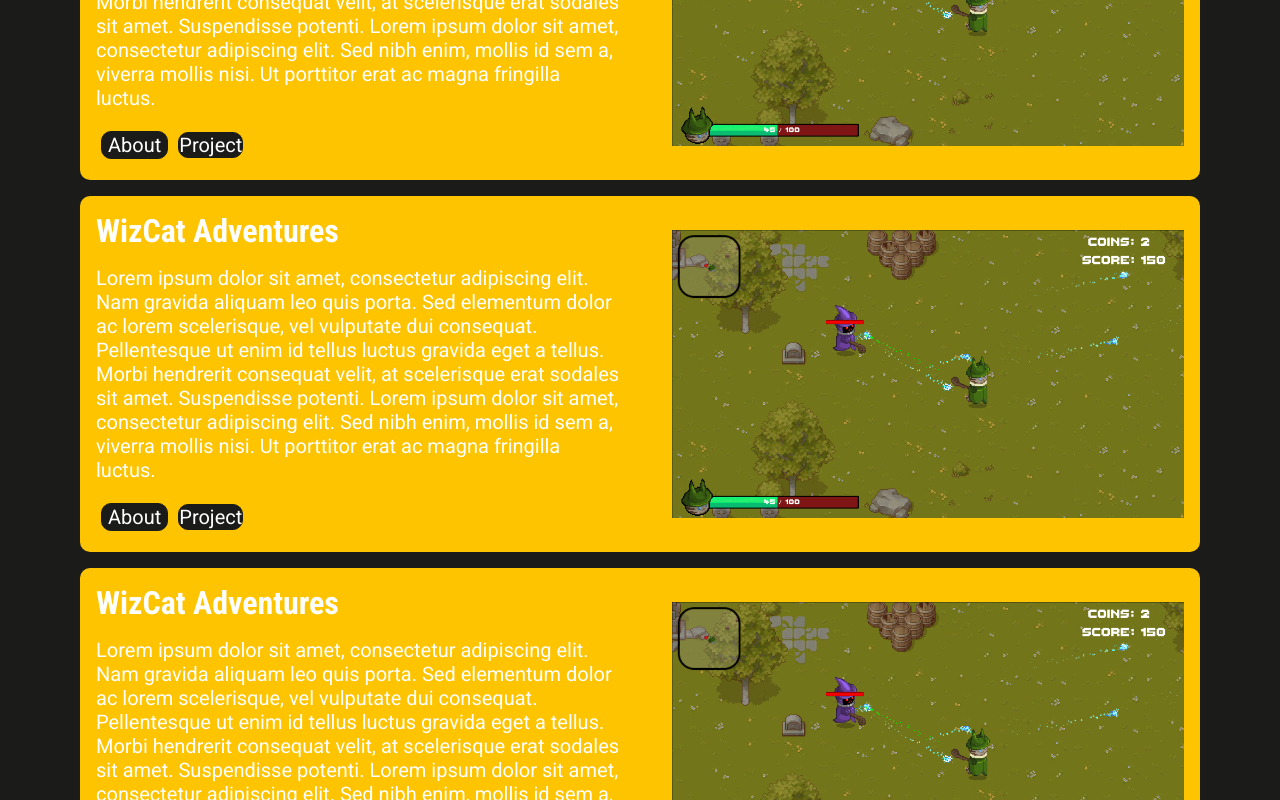
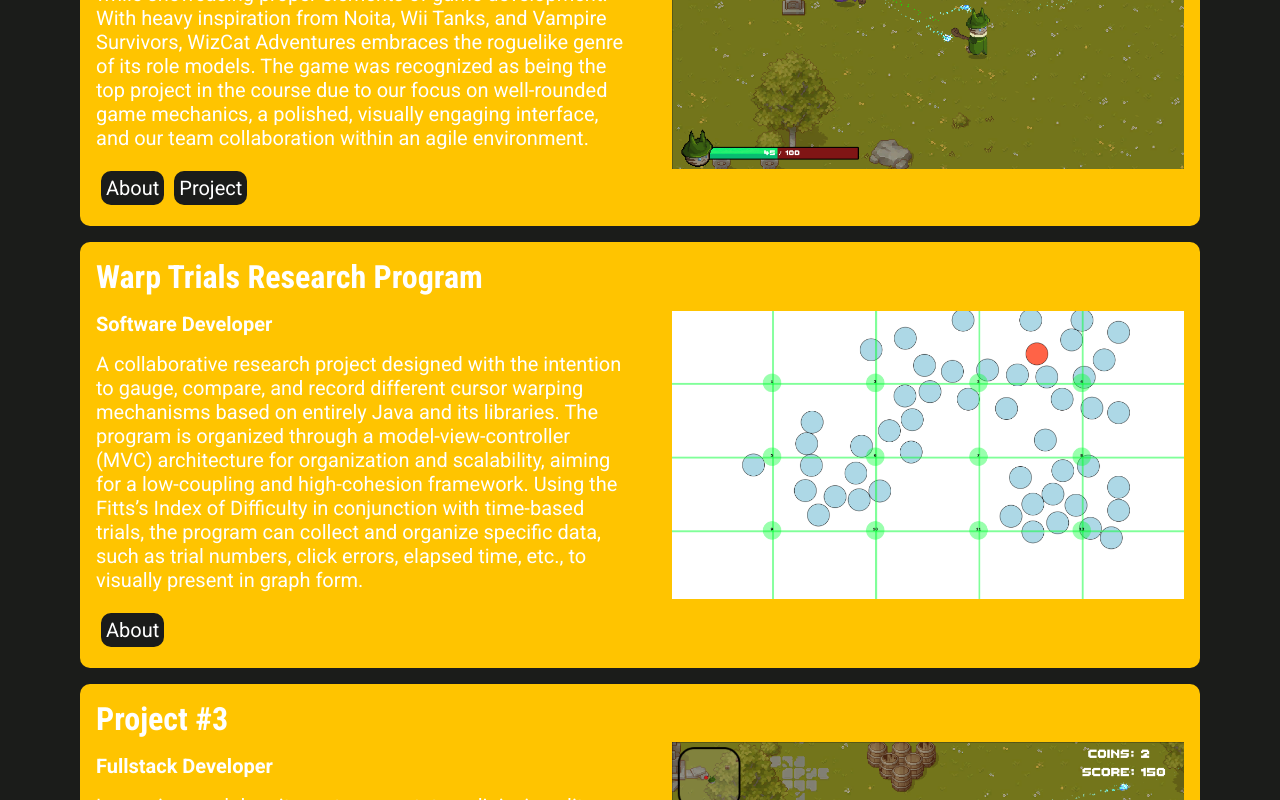
Before and after one commit to AndyCandyMandy/resume-website, a React (Create React App) app in the folder client/: page /homePage in a window 1280 px wide. Shown: the part 1220-2020 px from the top of the page. Built offline with nearby package versions, Linux system fonts and the light colour scheme.

Commit message:
Filled out 2 out of the 3 project sections
- Added css to project buttons
- Added warp trials preview image

```diff
--- a/client/src/App.css
+++ b/client/src/App.css
@@ -171,6 +171,12 @@ h3 {
   display: block;
 }
 
+.projectRoleDescription {
+  margin: clamp(1rem , 1vw, 2rem);
+  font-weight: bold;
+  text-align: center;
+}
+
 .projectDescription {
   margin: clamp(1rem , 1vw, 2rem);
 }
@@ -185,19 +191,26 @@ h3 {
 
 .projectBtn {
   background: #1b1c1a;
-  border: 1px solid #1b1c1a;
+  border: 5px solid #1b1c1a;
   margin: 5px;
   border-radius: 10px;
-  cursor: pointer;
+
 
   color: white;
   font-family: "Roboto", sans-serif;
   font-size: clamp(1.25rem, 1.5vw, 1.5rem);
   text-decoration: none;
+
+  transition: transform 0.2s ease-in-out;
+  cursor: pointer;
 }
 
 .projectBtn:hover {
-  background: #574610;
+  background: #2c2e2b;
+  border: 5px solid #2c2e2b;
+  color: #ffc400;
+
+  transform: scale(1.1);
 }
 
 .contactContent {
@@ -248,13 +261,15 @@ h3 {
   border-radius: 10px;
   padding: 15px;
 
-
+  transition: transform 0.2s ease-in-out;
   cursor: pointer;
 }
 
 .contactSubmitBtn:hover {
   background-color: #121212;
   color: #ffc400;
+
+  transform: scale(1.1);
 }
 
 .scrollBtn {
@@ -322,6 +337,10 @@ h3 {
     text-align: left;
   }
 
+  .projectRoleDescription {
+    text-align: left;
+  }
+
   .projectRespBox {
     flex-direction: row;
   }
--- a/client/src/pages/homePage.js
+++ b/client/src/pages/homePage.js
@@ -1,6 +1,7 @@
 import { useInView } from "react-intersection-observer";
 
 import wizcatPreview from '../images/WizCat_ProjectPreview.png';
+import warptrialPreview from '../images/WarpTrial_ProjectPreview.png';
 
 function App() {
 
@@ -87,13 +88,13 @@ function App() {
             <div className={`projectContent hiddenElement ${projectInView ? "fadeIn" : ""}`} style={{ animationDelay: "0.2s" }}>
               <div className="projectResBox">
                 <h3 className="projectHeader">WizCat Adventures</h3>
-
+                <p className="projectRoleDescription">Game Developer, Design Lead, and Artist</p>
                 <p className="projectDescription">
-                Lorem ipsum dolor sit amet, consectetur adipiscing elit. Nam gravida aliquam leo quis porta. Sed elementum dolor ac lorem scelerisque, vel vulputate dui consequat. Pellentesque ut enim id tellus luctus gravida eget a tellus. Morbi hendrerit consequat velit, at scelerisque erat sodales sit amet. Suspendisse potenti. Lorem ipsum dolor sit amet, consectetur adipiscing elit. Sed nibh enim, mollis id sem a, viverra mollis nisi. Ut porttitor erat ac magna fringilla luctus.
+                  WizCat Adventures is an indie game project developed in the span of 2.5 months, utilizing the Unity Game Engine while showcasing proper elements of game development. With heavy inspiration from Noita, Wii Tanks, and Vampire Survivors, WizCat Adventures embraces the roguelike genre of its role models. The game was recognized as being the top project in the course due to our focus on well-rounded game mechanics, a polished, visually engaging interface, and our team collaboration within an agile environment.
                 </p>
 
                 <div className="projectBtnBox">
-                  <button className="projectBtn">About</button>
+                  <a className="projectBtn" href="https://github.com/cmpt306team12/CMPT306-WizCat" target="_blank" rel="noreferrer">About</a>
                   <a className="projectBtn" href="https://allahgold.itch.io/wizcat" target="_blank" rel="noreferrer">Project</a>
                 </div>
 
@@ -104,26 +105,25 @@ function App() {
 
             <div className={`projectContent hiddenElement ${projectInView ? "fadeIn" : ""}`} style={{ animationDelay: "0.4s" }}>
               <div className="projectResBox">
-                <h3 className="projectHeader">WizCat Adventures</h3>
-
+                <h3 className="projectHeader">Warp Trials Research Program</h3>
+                <p className="projectRoleDescription">Software Developer</p>
                 <p className="projectDescription">
-                Lorem ipsum dolor sit amet, consectetur adipiscing elit. Nam gravida aliquam leo quis porta. Sed elementum dolor ac lorem scelerisque, vel vulputate dui consequat. Pellentesque ut enim id tellus luctus gravida eget a tellus. Morbi hendrerit consequat velit, at scelerisque erat sodales sit amet. Suspendisse potenti. Lorem ipsum dolor sit amet, consectetur adipiscing elit. Sed nibh enim, mollis id sem a, viverra mollis nisi. Ut porttitor erat ac magna fringilla luctus.
+                  A collaborative research project designed with the intention to gauge, compare, and record different cursor warping mechanisms based on entirely Java and its libraries. The program is organized through a model-view-controller (MVC) architecture for organization and scalability, aiming for a low-coupling and high-cohesion framework. Using the Fitts’s Index of Difficulty in conjunction with time-based trials, the program can collect and organize specific data, such as trial numbers, click errors, elapsed time, etc., to visually present in graph form.
                 </p>
 
                 <div className="projectBtnBox">
-                  <button className="projectBtn">About</button>
-                  <a className="projectBtn" href="https://allahgold.itch.io/wizcat" target="_blank" rel="noreferrer">Project</a>
+                  <a className="projectBtn" href="https://github.com/AndyCandyMandy/warp-trials-mouse-to-target-research-program" target="_blank" rel="noreferrer">About</a>
                 </div>
 
               </div>
 
-              <img className="projectImage" src={wizcatPreview} alt="WizCat Preview"/>
+              <img className="projectImage" src={warptrialPreview} alt="WarpTrial Preview"/>
             </div>
 
             <div className={`projectContent hiddenElement ${projectInView ? "fadeIn" : ""}`} style={{ animationDelay: "0.6s" }}>
               <div className="projectResBox">
-                <h3 className="projectHeader">WizCat Adventures</h3>
-
+                <h3 className="projectHeader">Project #3</h3>
+                <p className="projectRoleDescription">Fullstack Developer</p>
                 <p className="projectDescription">
                 Lorem ipsum dolor sit amet, consectetur adipiscing elit. Nam gravida aliquam leo quis porta. Sed elementum dolor ac lorem scelerisque, vel vulputate dui consequat. Pellentesque ut enim id tellus luctus gravida eget a tellus. Morbi hendrerit consequat velit, at scelerisque erat sodales sit amet. Suspendisse potenti. Lorem ipsum dolor sit amet, consectetur adipiscing elit. Sed nibh enim, mollis id sem a, viverra mollis nisi. Ut porttitor erat ac magna fringilla luctus.
                 </p>
@@ -157,7 +157,7 @@ function App() {
         </main>
         <footer className="footerSection">
           <a className="footerBtn devicon-github-original" href="https://github.com/AndyCandyMandy" target="_blank" rel="noreferrer"></a>
-          <a className="footerBtn devicon-linkedin-plain"></a>
+          <a className="footerBtn devicon-linkedin-plain" href="https://github.com/AndyCandyMandy" target="_blank" rel="noreferrer"></a>
 
         </footer>
     </div>
```
Also changed, not shown: client/src/images/WarpTrial_ProjectPreview.png (added).
